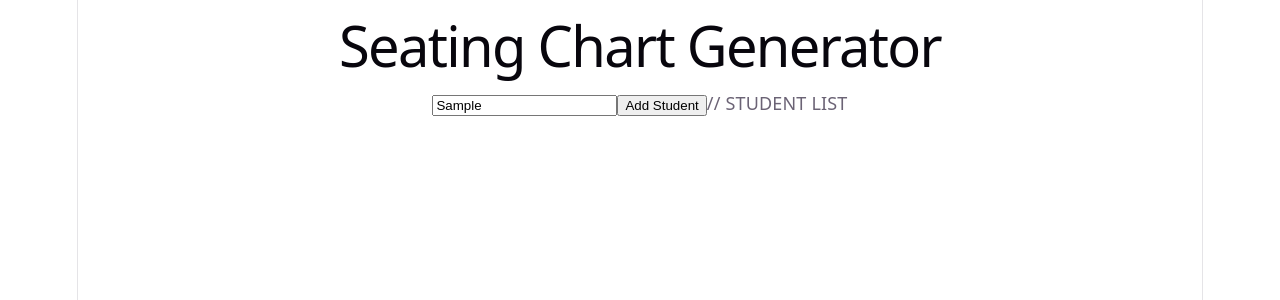
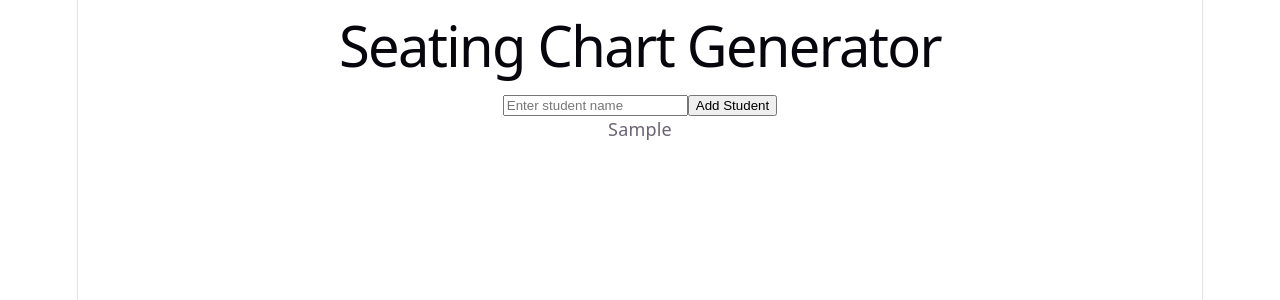
Before and after one commit to Debuto/seating-chart, a React (Vite) app: page / in a window 1280 px wide. Both pictures are taken after typing "Sample" into the empty fields and a click on the button "Add Student". Shown: the top 300 px of the page. Built offline with nearby package versions, Linux system fonts and the light colour scheme.

Commit message:
Fixing comment breaking code in return section for SCG (Seating Chart Generator) Button is functioning now. :p

```diff
--- a/src/App.jsx
+++ b/src/App.jsx
@@ -1,14 +1,16 @@
 import { useState } from "react";
+
 function App() {
   const [students, setStudents] = useState([]);
   const [input, setInput] = useState("");
 
     function addStudent() {
-      if (input.trim()) return;
+      if (!input.trim()) return;
 
       setStudents([...students, input]);
       setInput("");
     }
+
   return (
     <div>
       <h1>Seating Chart Generator</h1>
@@ -16,7 +18,7 @@ function App() {
       {/* INPUT BOX */}
       <input
         value={input}
-        onChange={e => setInput(e.target.value)}
+        onChange={(e) => setInput(e.target.value)}
         placeholder="Enter student name"
       />
 
@@ -24,9 +26,9 @@ function App() {
         Add Student
       </button>
 
-      // STUDENT LIST
+      {/* STUDENT LIST */}
       {students.map((student, index) => (
-        <div key={student}>
+        <div key={index}>
           {student}
         </div>
       ))}
```
